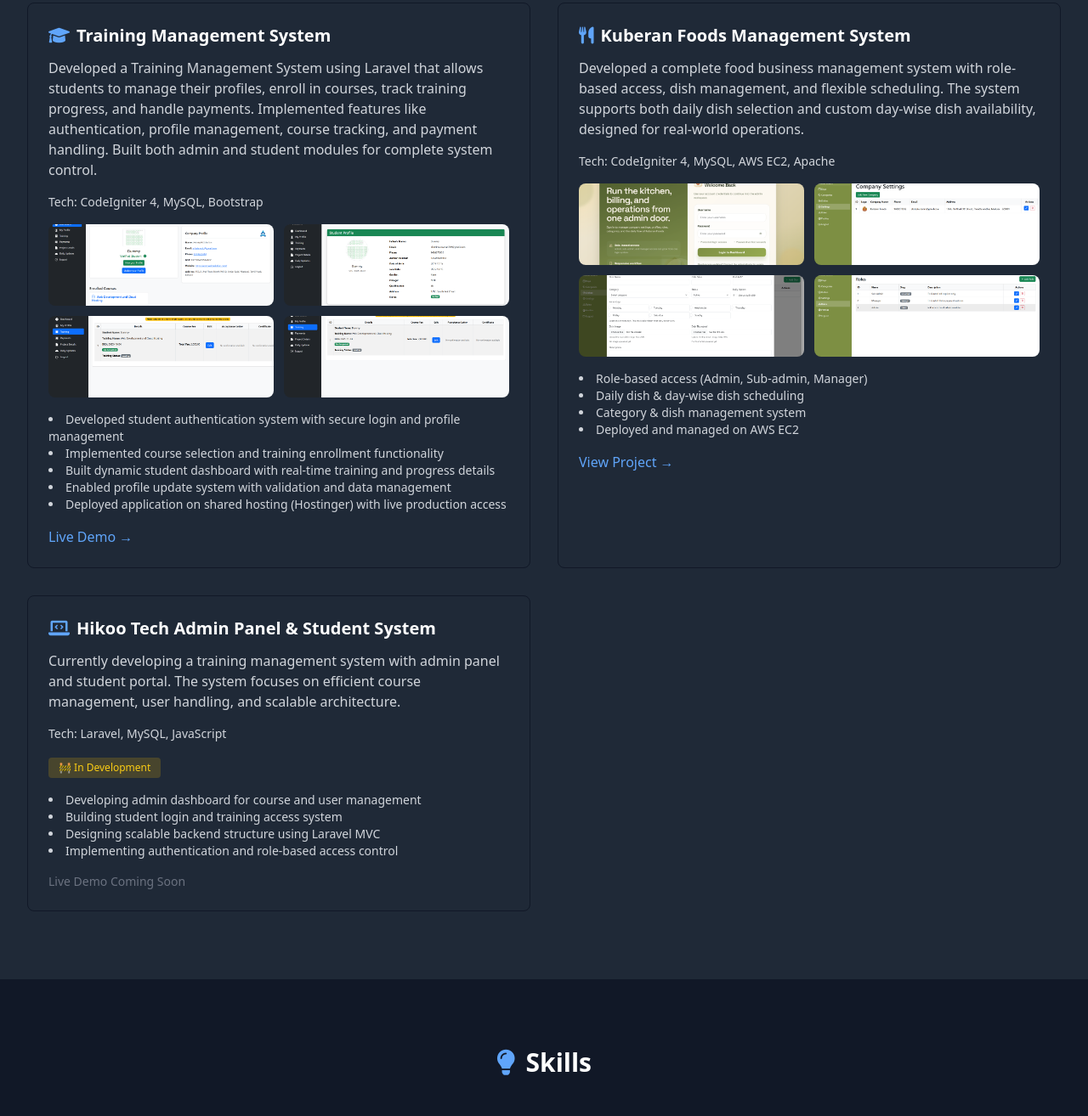
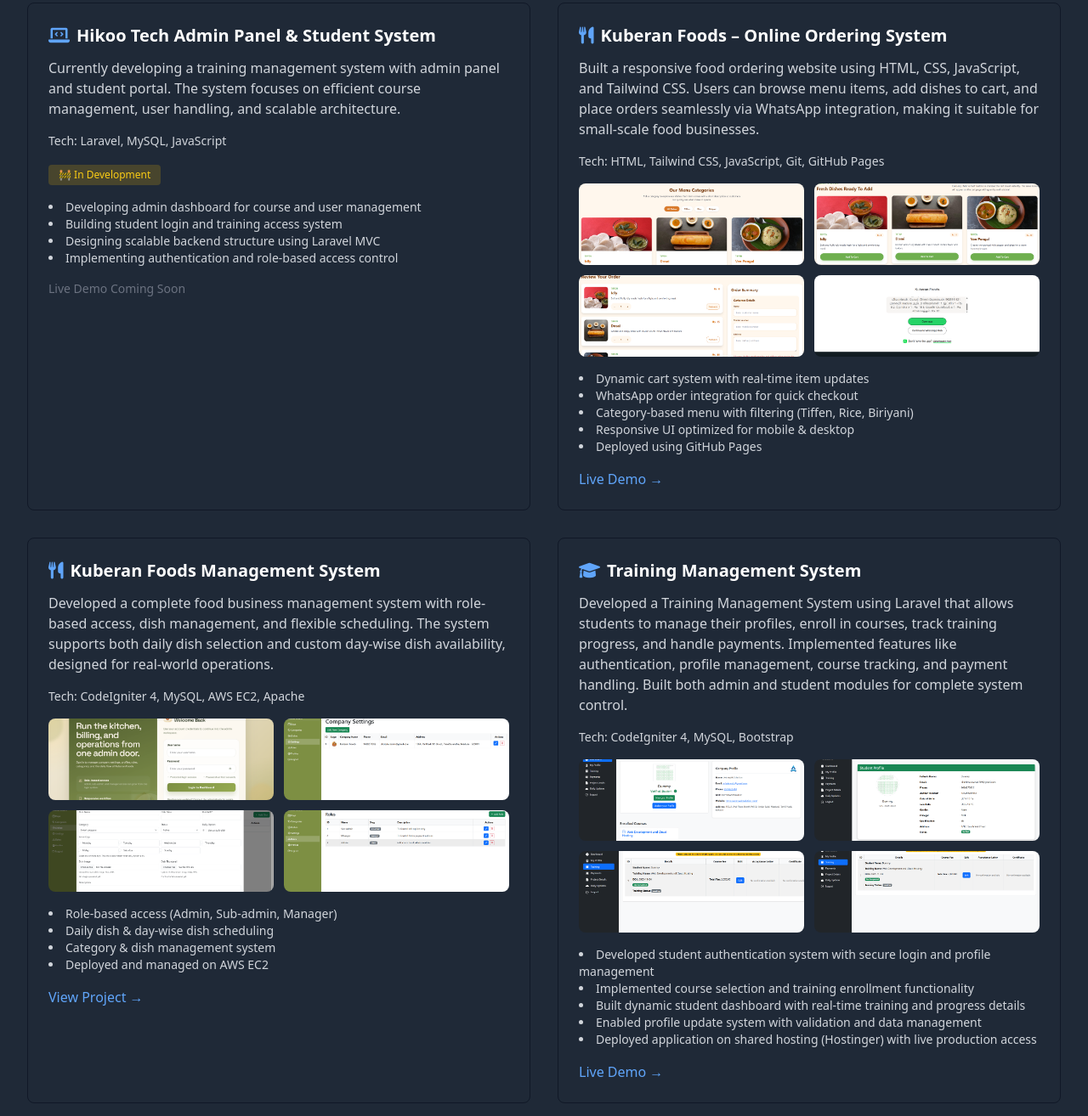
Before and after one commit to dineshmoorty/Portfolio, a website: page index.html in a window 1280 px wide. Shown: the part 961-2275 px from the top of the page at 85% size. Drawn offline with nearby package versions, Linux system fonts and the light colour scheme.

Commit message:
project updated

```diff
--- a/index.html
+++ b/index.html
@@ -201,7 +201,147 @@
           <i class="fas fa-folder-open text-accent mr-3"></i>Projects
         </h2>
         <div class="grid grid-cols-1 lg:grid-cols-2 gap-8">
-          <!-- Project Card 1 -->
+
+          <!-- Project Card 1 Hikoo -->
+          <div class="card-bg card-hover rounded-lg p-6 transition-colors">
+            <h3 class="text-xl font-bold text-primary mb-3">
+              <i class="fas fa-laptop-code text-accent mr-2"></i>Hikoo Tech
+              Admin Panel & Student System
+            </h3>
+
+            <p class="text-secondary mb-4">
+              Currently developing a training management system with admin panel
+              and student portal. The system focuses on efficient course
+              management, user handling, and scalable architecture.
+            </p>
+
+            <p class="mb-4 text-sm text-secondary">
+              Tech: Laravel, MySQL, JavaScript
+            </p>
+
+            <!-- Status Badge -->
+            <span
+              class="inline-block mb-4 px-3 py-1 text-xs bg-yellow-500/20 text-yellow-400 rounded"
+            >
+              🚧 In Development
+            </span>
+
+            <!-- Features -->
+            <ul class="text-sm text-secondary mb-4 list-disc list-inside">
+              <li>Developing admin dashboard for course and user management</li>
+              <li>Building student login and training access system</li>
+              <li>Designing scalable backend structure using Laravel MVC</li>
+              <li>Implementing authentication and role-based access control</li>
+            </ul>
+
+            <div class="flex justify-between items-center">
+              <span class="text-gray-500 text-sm">Live Demo Coming Soon</span>
+            </div>
+          </div>
+
+          <!-- Project Card 2 Kuberan foodz -->
+          <div class="card-bg card-hover rounded-lg p-6 transition-colors">
+            <h3 class="text-xl font-bold text-primary mb-3">
+              <i class="fas fa-utensils text-accent mr-2"></i>Kuberan Foods – Online Ordering System
+            </h3>
+
+            <p class="text-secondary mb-4">
+              Built a responsive food ordering website using HTML, CSS, JavaScript, and Tailwind CSS.
+              Users can browse menu items, add dishes to cart, and place orders seamlessly via WhatsApp integration, making it suitable for small-scale food businesses.
+            </p>
+
+            <p class="mb-4 text-sm text-secondary">
+              Tech: HTML, Tailwind CSS, JavaScript, Git, GitHub Pages
+            </p>
+
+            <!-- Screenshots -->
+            <div class="grid grid-cols-2 gap-3 mb-4">
+              <img src="./Assets/images/projects/kuberan_foods_static/menu.png"
+                class="project-image rounded-lg h-24 w-full object-cover" />
+              <img src="./Assets/images/projects/kuberan_foods_static/cart.png"
+                class="project-image rounded-lg h-24 w-full object-cover" />
+              <img src="./Assets/images/projects/kuberan_foods_static/order.png"
+                class="project-image rounded-lg h-24 w-full object-cover" />
+              <img src="./Assets/images/projects/kuberan_foods_static/whatsapp.png"
+                class="project-image rounded-lg h-24 w-full object-cover" />
+            </div>
+
+            <!-- Features -->
+            <ul class="text-sm text-secondary mb-4 list-disc list-inside">
+              <li>Dynamic cart system with real-time item updates</li>
+              <li>WhatsApp order integration for quick checkout</li>
+              <li>Category-based menu with filtering (Tiffen, Rice, Biriyani)</li>
+              <li>Responsive UI optimized for mobile & desktop</li>
+              <li>Deployed using GitHub Pages</li>
+            </ul>
+
+            <div class="flex justify-between items-center">
+              <a href="https://dineshmoorty.github.io/Kuberan_Foodz/"
+                target="_blank"
+                class="text-accent hover:text-blue-300 transition-colors font-medium">
+                Live Demo →
+              </a>
+            </div>
+          </div>
+
+          <!-- Project Card 3 Kuberan -->
+          <div class="card-bg card-hover rounded-lg p-6 transition-colors">
+            <h3 class="text-xl font-bold text-primary mb-3">
+              <i class="fas fa-utensils text-accent mr-2"></i>Kuberan Foods
+              Management System
+            </h3>
+
+            <p class="text-secondary mb-4">
+              Developed a complete food business management system with
+              role-based access, dish management, and flexible scheduling. The
+              system supports both daily dish selection and custom day-wise dish
+              availability, designed for real-world operations.
+            </p>
+
+            <p class="mb-4 text-sm text-secondary">
+              Tech: CodeIgniter 4, MySQL, AWS EC2, Apache
+            </p>
+
+            <!-- Screenshots -->
+            <div class="grid grid-cols-2 gap-3 mb-4">
+              <img
+                src="./Assets/images/projects/kuberanfoods/kuberan-login.png"
+                class="project-image rounded-lg h-24 w-full object-cover"
+              />
+              <img
+                src="./Assets/images/projects/kuberanfoods/kuberan-dashboard.png"
+                class="project-image rounded-lg h-24 w-full object-cover"
+              />
+              <img
+                src="./Assets/images/projects/kuberanfoods/kuberan-dish.png"
+                class="project-image rounded-lg h-24 w-full object-cover"
+              />
+              <img
+                src="./Assets/images/projects/kuberanfoods/kuberan-roles.png"
+                class="project-image rounded-lg h-24 w-full object-cover"
+              />
+            </div>
+
+            <!-- Features -->
+            <ul class="text-sm text-secondary mb-4 list-disc list-inside">
+              <li>Role-based access (Admin, Sub-admin, Manager)</li>
+              <li>Daily dish & day-wise dish scheduling</li>
+              <li>Category & dish management system</li>
+              <li>Deployed and managed on AWS EC2</li>
+            </ul>
+
+            <div class="flex justify-between items-center">
+              <a
+                href="http://16.176.148.92/admin/login"
+                target="_blank"
+                class="text-accent hover:text-blue-300 transition-colors font-medium"
+              >
+                View Project →
+              </a>
+            </div>
+          </div>
+
+          <!-- Project Card 4 Astro -->
           <div class="card-bg card-hover rounded-lg p-6 transition-colors">
             <h3 class="text-xl font-bold text-primary mb-3">
               <i class="fas fa-graduation-cap text-accent mr-2"></i>Training
@@ -279,99 +419,9 @@
             </div>
           </div>
 
-          <!-- Project Card 2 -->
-          <div class="card-bg card-hover rounded-lg p-6 transition-colors">
-            <h3 class="text-xl font-bold text-primary mb-3">
-              <i class="fas fa-utensils text-accent mr-2"></i>Kuberan Foods
-              Management System
-            </h3>
 
-            <p class="text-secondary mb-4">
-              Developed a complete food business management system with
-              role-based access, dish management, and flexible scheduling. The
-              system supports both daily dish selection and custom day-wise dish
-              availability, designed for real-world operations.
-            </p>
 
-            <p class="mb-4 text-sm text-secondary">
-              Tech: CodeIgniter 4, MySQL, AWS EC2, Apache
-            </p>
 
-            <!-- Screenshots -->
-            <div class="grid grid-cols-2 gap-3 mb-4">
-              <img
-                src="./Assets/images/projects/kuberanfoods/kuberan-login.png"
-                class="project-image rounded-lg h-24 w-full object-cover"
-              />
-              <img
-                src="./Assets/images/projects/kuberanfoods/kuberan-dashboard.png"
-                class="project-image rounded-lg h-24 w-full object-cover"
-              />
-              <img
-                src="./Assets/images/projects/kuberanfoods/kuberan-dish.png"
-                class="project-image rounded-lg h-24 w-full object-cover"
-              />
-              <img
-                src="./Assets/images/projects/kuberanfoods/kuberan-roles.png"
-                class="project-image rounded-lg h-24 w-full object-cover"
-              />
-            </div>
-
-            <!-- Features -->
-            <ul class="text-sm text-secondary mb-4 list-disc list-inside">
-              <li>Role-based access (Admin, Sub-admin, Manager)</li>
-              <li>Daily dish & day-wise dish scheduling</li>
-              <li>Category & dish management system</li>
-              <li>Deployed and managed on AWS EC2</li>
-            </ul>
-
-            <div class="flex justify-between items-center">
-              <a
-                href="http://16.176.148.92/admin/login"
-                target="_blank"
-                class="text-accent hover:text-blue-300 transition-colors font-medium"
-              >
-                View Project →
-              </a>
-            </div>
-          </div>
-
-          <!-- Project Card 3 -->
-          <div class="card-bg card-hover rounded-lg p-6 transition-colors">
-            <h3 class="text-xl font-bold text-primary mb-3">
-              <i class="fas fa-laptop-code text-accent mr-2"></i>Hikoo Tech
-              Admin Panel & Student System
-            </h3>
-
-            <p class="text-secondary mb-4">
-              Currently developing a training management system with admin panel
-              and student portal. The system focuses on efficient course
-              management, user handling, and scalable architecture.
-            </p>
-
-            <p class="mb-4 text-sm text-secondary">
-              Tech: Laravel, MySQL, JavaScript
-            </p>
-
-            <!-- Status Badge -->
-            <span
-              class="inline-block mb-4 px-3 py-1 text-xs bg-yellow-500/20 text-yellow-400 rounded"
-            >
-              🚧 In Development
-            </span>
-
-            <!-- Features -->
-            <ul class="text-sm text-secondary mb-4 list-disc list-inside">
-              <li>Developing admin dashboard for course and user management</li>
-              <li>Building student login and training access system</li>
-              <li>Designing scalable backend structure using Laravel MVC</li>
-              <li>Implementing authentication and role-based access control</li>
-            </ul>
-
-            <div class="flex justify-between items-center">
-              <span class="text-gray-500 text-sm">Live Demo Coming Soon</span>
-            </div>
-          </div>
         </div>
       </div>
     </section>
```
Also changed, not shown: Assets/images/projects/kuberan_foods_static/cart.png (added), Assets/images/projects/kuberan_foods_static/menu.png (added), Assets/images/projects/kuberan_foods_static/order.png (added), Assets/images/projects/kuberan_foods_static/whatsapp.png (added).
